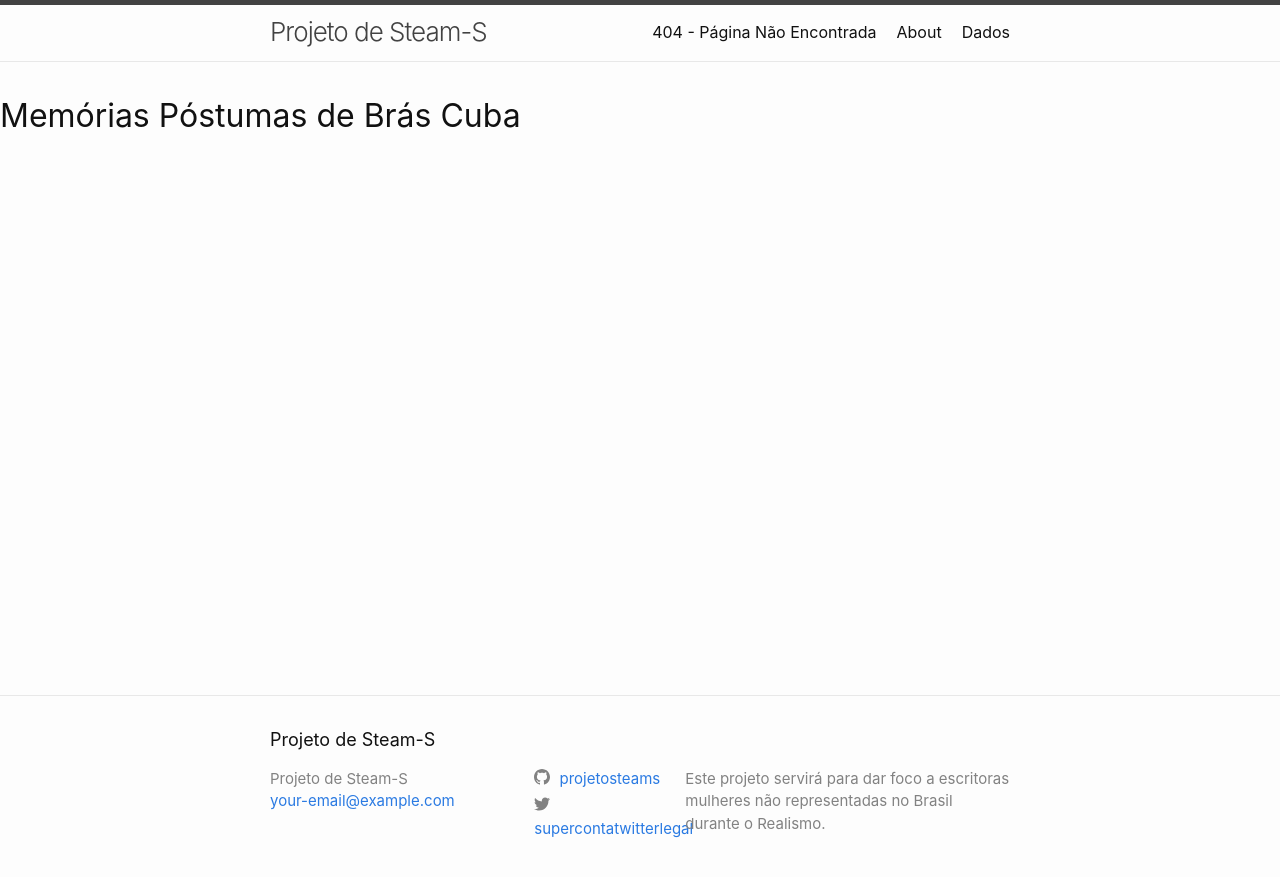
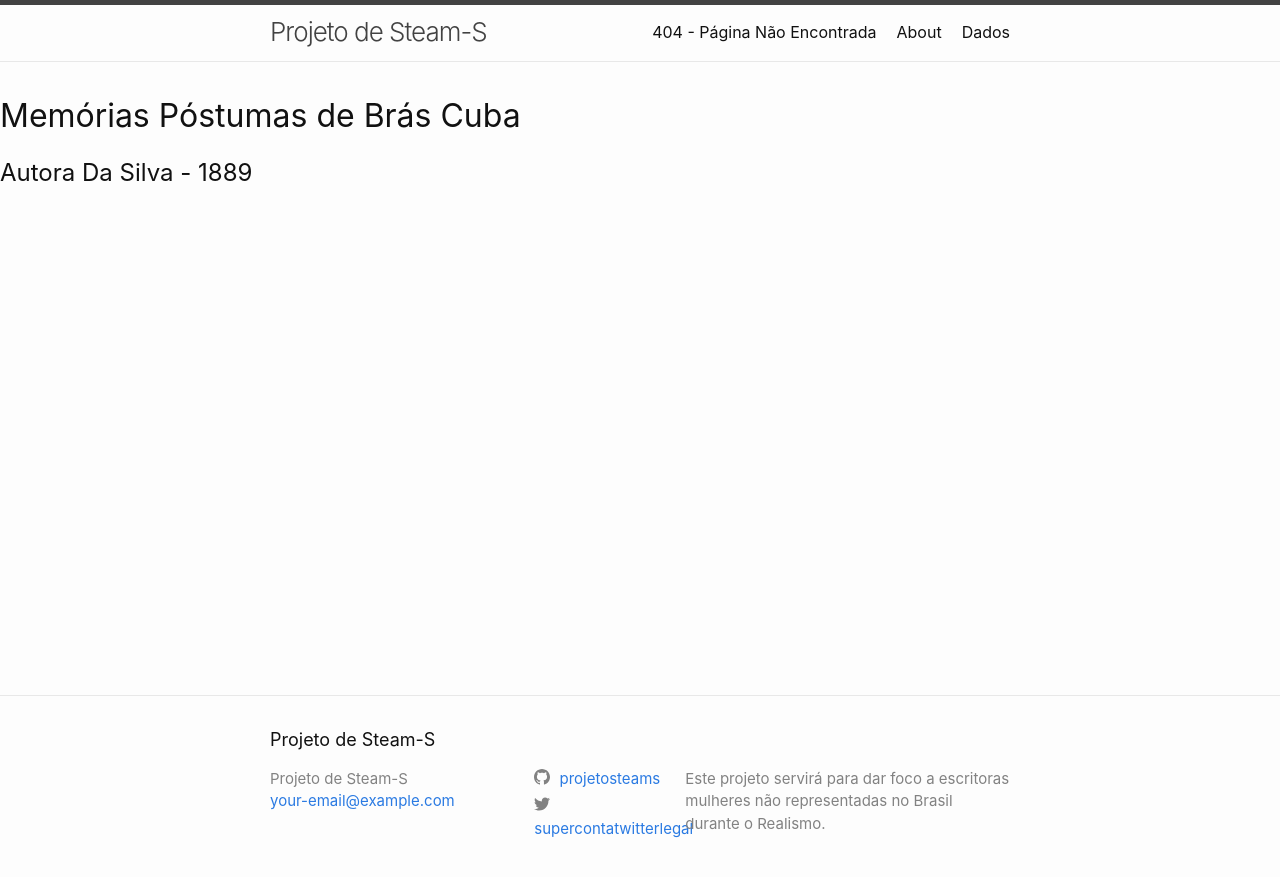
Before and after one commit to elas-na-literatura/elas-na-literatura.github.io, a Jekyll site: the page built from obras/teste.md, in a window 1280 px wide. Shown: the top 877 px of the page. Built offline with Jekyll 4.4.1, drawn with Linux system fonts in a browser that asks for light colours.

Commit message:
adicionei subtitulo com autora e ano

```diff
--- a/_layouts/livro.html
+++ b/_layouts/livro.html
@@ -8,7 +8,8 @@
     {%- include header.html -%}
 
     <main class="page-content" aria-label="Content">
-      <h1>{{ page.nomelivro | default: "Nome da Obra" }}</g1>
+      <h1>{{ page.nomelivro | default: "Nome da Obra" }}</h1>
+      <h2>{{ page.nomeautora | default: "Autora Da Silva" }} - {{ page.anolancamento | default: "1889" }}</h2>
       <div class="wrapper">
         {{ content }}
       </div>
```
